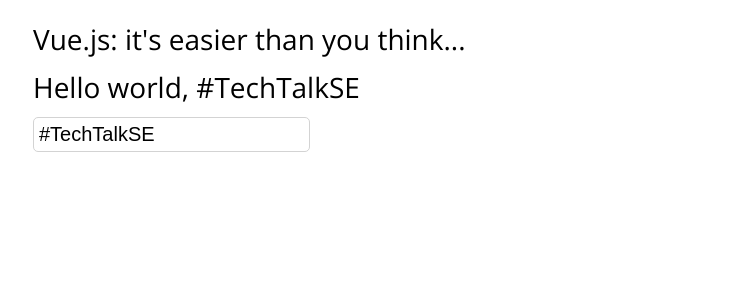
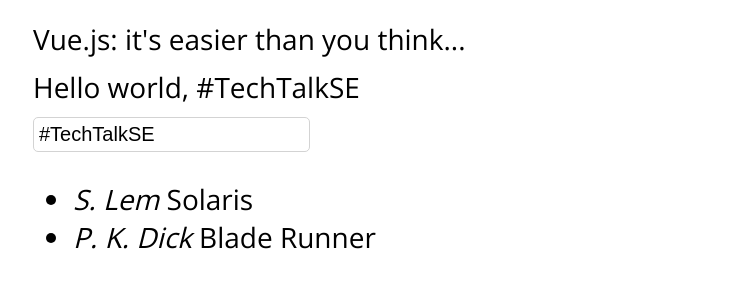
Before and after one commit to maciejmalecki/vuejs-techtalkse, a website: page index.html in a window 1280 px wide. Shown: the part 149-436 px from the top of the page, without its empty margins (0-732 px from the left). Drawn offline with nearby package versions, Linux system fonts and the light colour scheme.

Commit message:
Step 5: v-for

```diff
--- a/index.html
+++ b/index.html
@@ -14,13 +14,27 @@
 <div id="app">
     <p>Hello world, {{ greet }}</p>
     <input type="text" v-model="greet">
+
+    <ul>
+        <li v-for="book in books"><em>{{ book. author }}</em> {{ book.title }}</li>
+    </ul>
 </div>
 
 <script>
     var app = new Vue({
         el: '#app',
         data: {
-            greet: '#TechTalkSE'
+            greet: '#TechTalkSE',
+            books: [
+                {
+                    author: 'S. Lem',
+                    title: 'Solaris'
+                },
+                {
+                    author: 'P. K. Dick',
+                    title: 'Blade Runner'
+                }
+            ]
         }
     });
 </script>
```
